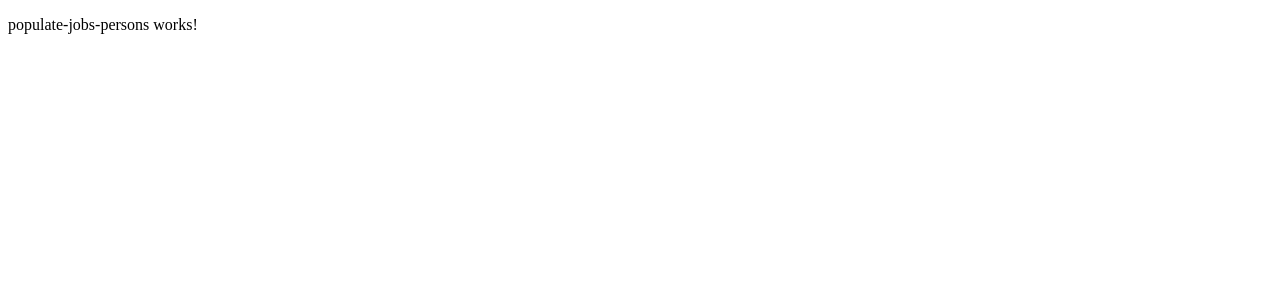
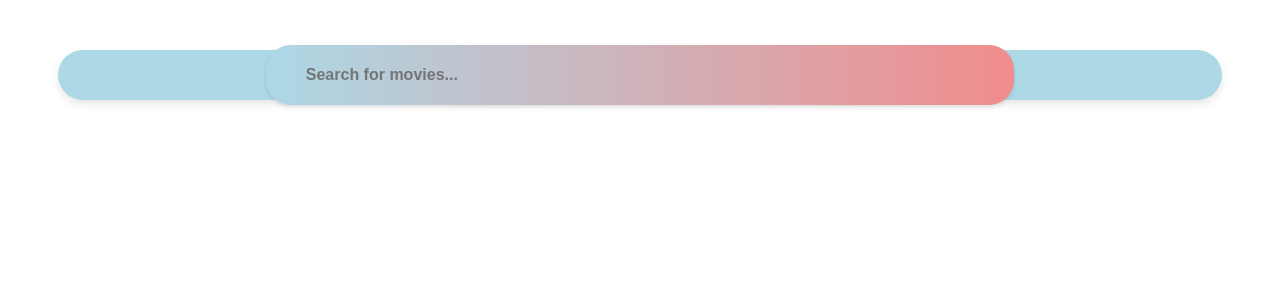
Before and after one commit to GU-RAM/rxjs-properties-exercise, an Angular app: page / in a window 1280 px wide. Shown: the top 300 px of the page. Built offline with nearby package versions, Linux system fonts and the light colour scheme.

Commit message:
movie search finished

```diff
--- a/src/app/app.component.html
+++ b/src/app/app.component.html
@@ -1,2 +1,3 @@
 <!-- <app-scroll-down></app-scroll-down> -->
-<app-populate-jobs-persons></app-populate-jobs-persons>
+<!-- <app-populate-jobs-persons></app-populate-jobs-persons> -->
+<app-filter-by-input></app-filter-by-input>
--- /dev/null
+++ b/src/app/filter-by-input/filter-by-input.component.html
@@ -0,0 +1,13 @@
+<div class="search-container">
+  <input
+    type="text"
+    class="search-bar"
+    [formControl]="search"
+    placeholder="Search for movies..."
+  />
+</div>
+<div class="movies-container">
+  <ul>
+    <li *ngFor="let movieFound of moviesFound">{{ movieFound }}</li>
+  </ul>
+</div>
--- /dev/null
+++ b/src/app/filter-by-input/filter-by-input.component.scss
@@ -0,0 +1,69 @@
+.search-container {
+  display: flex;
+  justify-content: center;
+  align-items: center;
+  height: 50px;
+  background-color: lightblue;
+  border-radius: 25px;
+  margin: 50px;
+  box-shadow: 0 4px 8px rgba(0, 0, 0, 0.1);
+}
+
+.search-bar {
+  width: 60%;
+  height: 40px;
+  border: none;
+  padding: 10px;
+  font-size: 16px;
+  border-radius: 25px;
+  outline: none;
+  box-shadow: 0 2px 4px rgba(0, 0, 0, 0.1);
+  transition: box-shadow 0.3s ease-in-out;
+  background-image: linear-gradient(to right, lightblue, rgb(241, 140, 140));
+  color: white;
+  font-weight: bold;
+  padding-left: 40px;
+  position: relative;
+}
+
+.search-bar:before {
+  content: "";
+  position: absolute;
+  left: 10px;
+  top: 50%;
+  transform: translateY(-50%);
+  width: 20px;
+  height: 20px;
+  border-radius: 50%;
+  background-color: white;
+}
+
+.search-bar:focus {
+  box-shadow: 0 0 10px lightcoral;
+}
+
+.movies-container {
+  width: 60%;
+  margin: 50px auto;
+  text-align: center;
+}
+
+ul {
+  list-style-type: none;
+  padding: 0;
+  margin: 0;
+  background-color: lightblue;
+  border-radius: 25px;
+  box-shadow: 0 4px 8px rgba(0, 0, 0, 0.1);
+}
+
+li {
+  padding: 20px;
+  font-size: 18px;
+  font-weight: bold;
+  color: white;
+}
+
+li:nth-child(even) {
+  background-color: lightcoral;
+}
--- /dev/null
+++ b/src/app/filter-by-input/filter-by-input.component.ts
@@ -0,0 +1,71 @@
+import {
+  AfterViewInit,
+  Component,
+  ElementRef,
+  OnInit,
+  ViewChild,
+} from '@angular/core';
+import { FormControl } from '@angular/forms';
+import {
+  debounce,
+  debounceTime,
+  distinctUntilChanged,
+  fromEvent,
+  map,
+} from 'rxjs';
+
+@Component({
+  selector: 'app-filter-by-input',
+  templateUrl: './filter-by-input.component.html',
+  styleUrls: ['./filter-by-input.component.scss'],
+})
+export class FilterByInputComponent implements AfterViewInit {
+  search = new FormControl();
+  moviesFound: string[] = [];
+  itemsList = [
+    { name: 'Inception' },
+    { name: 'Avatar' },
+    { name: 'Forrest Gump' },
+    { name: 'The Matrix' },
+    { name: 'The Lion King' },
+    { name: 'Jurassic Park' },
+    { name: 'Terminator 2: Judgment Day' },
+    { name: 'The Silence of the Lambs' },
+    { name: 'Goodfellas' },
+    { name: 'The Terminator' },
+    { name: 'Saving Private Ryan' },
+    { name: 'Raiders of the Lost Ark' },
+    { name: 'The Prestige' },
+    { name: 'Gladiator' },
+    { name: 'The Dark Knight Rises' },
+    { name: 'The Incredibles' },
+    { name: 'The Departed' },
+    { name: 'Whiplash' },
+    { name: 'The Grand Budapest Hotel' },
+  ];
+
+  apiCall() {
+    console.log('server is called');
+  }
+
+  callApi(value: string) {
+    const movieNameIncluded = this.itemsList.filter((movies) =>
+      movies.name.toLocaleLowerCase().includes(value.toLowerCase())
+    );
+    if (movieNameIncluded.length) {
+      this.moviesFound = [];
+      console.log('Api Call, with value', movieNameIncluded);
+      return movieNameIncluded.map((movies) => {
+        console.log(this.moviesFound);
+        return this.moviesFound.push(movies.name);
+      });
+    }
+    return (this.moviesFound = []);
+  }
+
+  ngAfterViewInit() {
+    this.search.valueChanges
+      .pipe(debounceTime(70), distinctUntilChanged())
+      .subscribe((value) => this.callApi(value));
+  }
+}
--- a/src/index.html
+++ b/src/index.html
@@ -1,11 +1,11 @@
-<!doctype html>
+<!DOCTYPE html>
 <html lang="en">
   <head>
-  <meta charset="utf-8">
+    <meta charset="utf-8" />
     <title>Rxj</title>
-  <base href="/">
-  <meta name="viewport" content="width=device-width, initial-scale=1">
-  <link rel="icon" type="image/x-icon" href="favicon.ico">
+    <base href="/" />
+    <meta name="viewport" content="width=device-width, initial-scale=1" />
+    <link rel="icon" type="image/x-icon" href="favicon.ico" />
   </head>
   <body>
     <app-root></app-root>
```
Also changed, not shown: src/app/app.module.ts (+10 -2 lines), 1 other file (tests, documents, lock files or other folders). Lines whose indentation alone changed are shown as unchanged.
